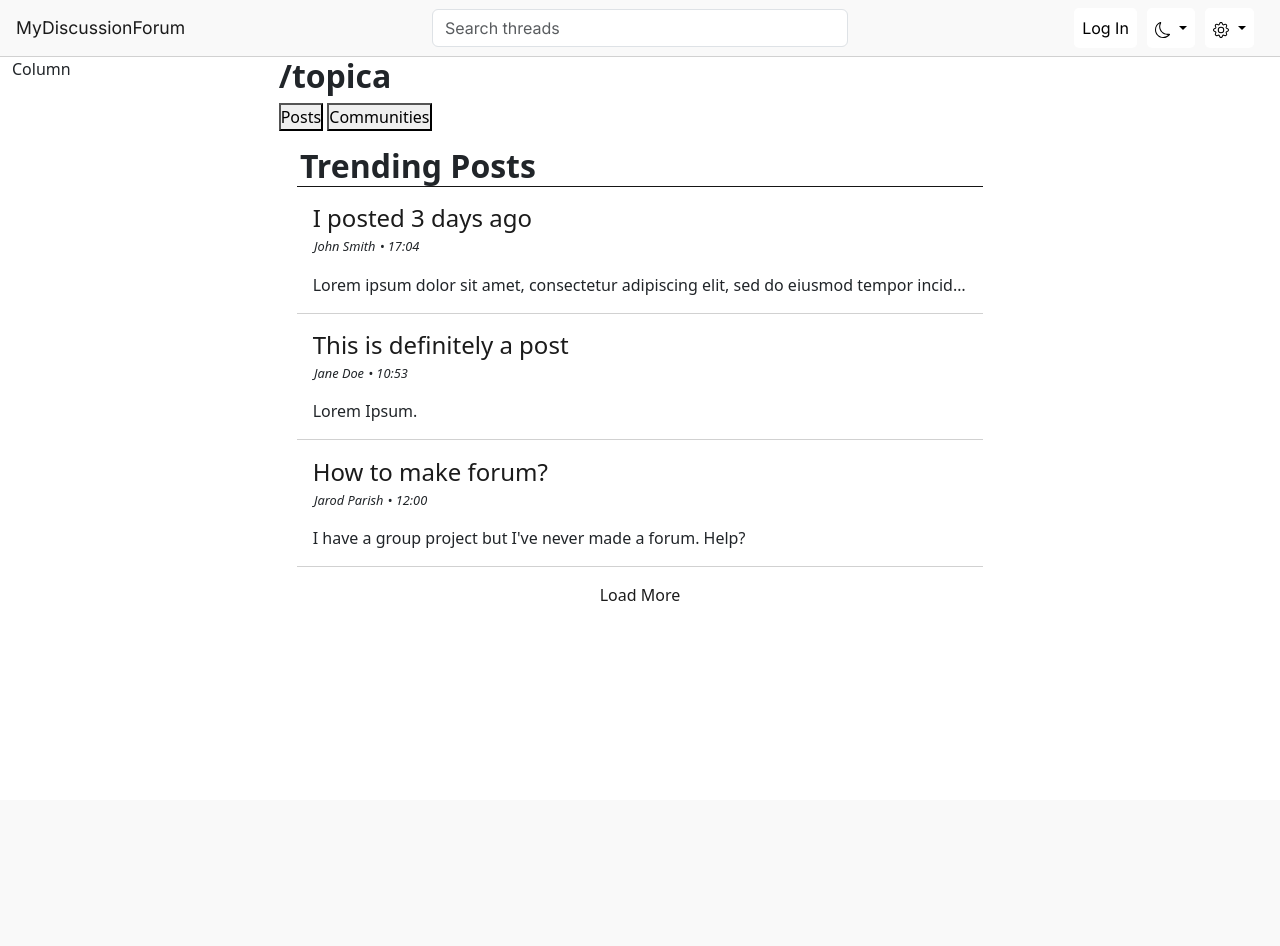
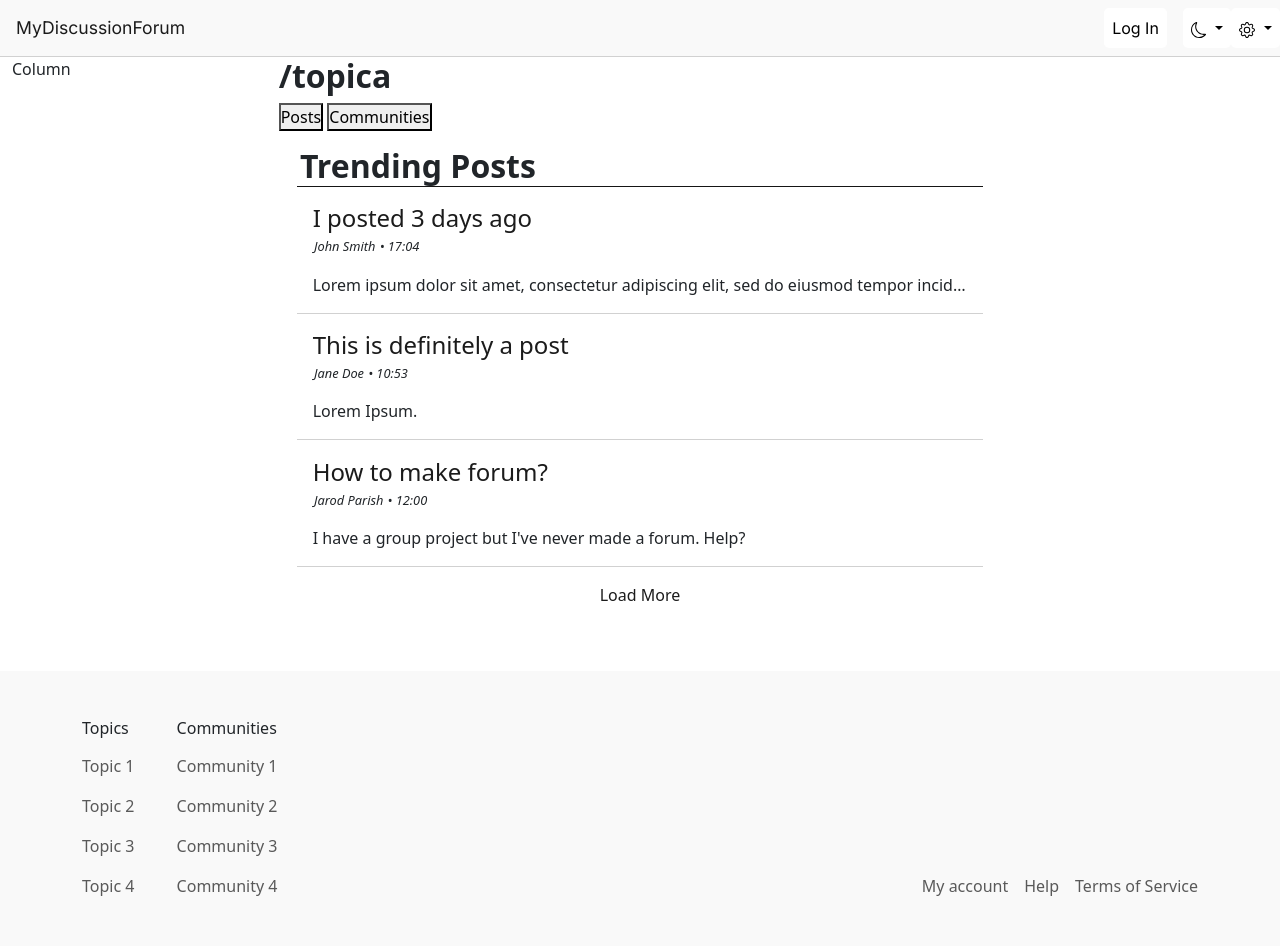
Before and after one commit to ColinLefter/COSC-360-Group-Project, a PHP site: page /pages/topics.html in a window 1280 px wide. Before the commit the page ends 601 px from the top, so only its background shows below. Run offline with PHP 8.4, Linux system fonts and the light colour scheme.

Commit message:
Completed footer, added footer to all pages

```diff
--- /dev/null
+++ b/MyDiscussionForum/components/footer.html
@@ -0,0 +1,63 @@
+<!doctype html>
+<html lang="en">
+  <head>
+    <meta charset="utf-8">
+    <meta name="viewport" content="width=device-width, initial-scale=1">
+    <link rel="stylesheet" type="text/css" href="css/reset.css">
+    <link rel="stylesheet" type="text/css" href="css/styles.css">
+    <link rel="stylesheet" type="text/css" href="css/footer.css">
+    <link rel="preconnect" href="https://fonts.googleapis.com">
+    <link rel="preconnect" href="https://fonts.gstatic.com" crossorigin>
+    <link href="https://fonts.googleapis.com/css2?family=Inter:wght@100;200;300;400;500;600;700;800;900&display=swap" rel="stylesheet">
+    <link href="https://cdn.jsdelivr.net/npm/bootstrap@5.3.2/dist/css/bootstrap.min.css" rel="stylesheet" integrity="sha384-T3c6CoIi6uLrA9TneNEoa7RxnatzjcDSCmG1MXxSR1GAsXEV/Dwwykc2MPK8M2HN" crossorigin="anonymous">
+    <title>MyDiscussionForum</title>
+  </head>
+  <body>
+    <footer class="light-accent">
+      <div class="container">
+        <div class="row">
+          <div class="col-12 d-flex justify-content-between"> <!-- Use Flexbox here -->
+            <div class="footer-content">
+              <h6>Topics</h6>
+              <a href="#">
+                <p>Topic 1</p>
+              </a>
+              <a href="#">
+                <p>Topic 2</p>
+              </a>
+              <a href="#">
+                <p>Topic 3</p>
+              </a>
+              <a href="#">
+                <p>Topic 4</p>
+              </a>
+            </div>
+            <div class="footer-content">
+              <h6>Communities</h6>
+              <a href="#">
+                <p>Community 1</p>
+              </a>
+              <a href="#">
+                <p>Community 2</p>
+              </a>
+              <a href="#">
+                <p>Community 3</p>
+              </a>
+              <a href="#">
+                <p>Community 4</p>
+              </a>
+            </div>
+            <div class="footer-links">
+              <a href="/MyDiscussionForum/pages/myAccount.html">My account</a>
+              <a href="/MyDiscussionForum/pages/help.html">Help</a>
+              <a href="/MyDiscussionForum/pages/termsOfService.html">Terms of Service</a>
+            </div>
+          </div>
+        </div>
+      </div>
+    </footer>
+
+    <script src="functions.js"></script>
+    <script src="https://cdn.jsdelivr.net/npm/bootstrap@5.3.2/dist/js/bootstrap.bundle.min.js" integrity="sha384-C6RzsynM9kWDrMNeT87bh95OGNyZPhcTNXj1NW7RuBCsyN/o0jlpcV8Qyq46cDfL" crossorigin="anonymous"></script>
+  </body>
+</html>
--- a/MyDiscussionForum/components/navbar.html
+++ b/MyDiscussionForum/components/navbar.html
@@ -12,7 +12,7 @@
     <title>MyDiscussionForum</title>
   </head>
 <body>
-<nav class="navbar">
+<nav class="navbar light-accent">
     <div class="navbar-left">
       <a href="/MyDiscussionForum" class="nav-logo">MyDiscussionForum</a>
     </div>
--- a/MyDiscussionForum/css/createAccount.css
+++ b/MyDiscussionForum/css/createAccount.css
@@ -19,7 +19,6 @@
 .create-account-form {
   width: 40%;
   padding: 2em;
-  background-color: hsl(0, 0%, 93%);
   border-radius: 10px;
 }
 
--- /dev/null
+++ b/MyDiscussionForum/css/footer.css
@@ -0,0 +1,49 @@
+footer {
+  display: flex;
+  flex-direction: column;
+  justify-content: flex-end; /* Aligns content to the bottom */
+  margin-top: 3em;
+  padding: 3em; /* Padding around the footer */
+}
+
+.col-12 {
+  display: flex;
+  justify-content: space-between; /* Keeps topics and links spaced apart */
+  align-items: flex-end; /* Aligns items to the bottom */
+}
+
+.footer-links {
+  display: flex;
+  justify-content: flex-end; /* Align links to the right */
+  gap: 1em; /* Adjust spacing between links */
+}
+
+.footer-links a {
+  color: rgb(89, 89, 89);
+}
+
+footer a {
+  text-decoration: none;
+  color: black;
+}
+
+.footer-content p {
+  color: rgb(89, 89, 89);
+  margin-top: 1em;
+  margin-bottom: 1em;
+}
+
+.footer-content p:last-child {
+  margin-bottom: 0; /* Eliminates the bottom margin of the last topic */
+}
+
+/* Indirect spacing override */
+.footer-content, .footer-links {
+  flex-grow: 1;
+  margin-right: -35em; /* Reduces the spacing between the two topics and communities columns */
+}
+
+/* We want to keep the links on the bottom right unaffected by the spacing reduction*/
+.footer-content:last-child, .footer-links:last-child {
+  margin-right: 0;
+}
--- a/MyDiscussionForum/css/login.css
+++ b/MyDiscussionForum/css/login.css
@@ -1,7 +1,6 @@
 .create-account-form {
   width: 30%;
   padding: 2em;
-  background-color: hsl(0, 0%, 93%);
   border-radius: 10px;
 }
 
--- a/MyDiscussionForum/css/styles.css
+++ b/MyDiscussionForum/css/styles.css
@@ -14,8 +14,11 @@
   background-size: cover;
 }
 
+.light-accent {
+  background-color: #f9f9f9;
+}
+
 .navbar {
-  background-color: #f9f9f9;
   display: flex;
   font-family: 'Inter', sans-serif;
   align-items: center;
@@ -347,3 +350,7 @@
 #row {
   display: flex;
 }
+
+.secondary-accent {
+  background-color: hsl(0, 0%, 93%);
+}
--- a/MyDiscussionForum/pages/topics.html
+++ b/MyDiscussionForum/pages/topics.html
@@ -6,6 +6,7 @@
     <link rel="stylesheet" type="text/css" href="../css/reset.css">
     <link rel="stylesheet" type="text/css" href="../css/styles.css">
     <link rel="stylesheet" type="text/css" href="../css/topics.css">
+    <link rel="stylesheet" type="text/css" href="../css/footer.css">
     <link rel="preconnect" href="https://fonts.googleapis.com">
     <link rel="preconnect" href="https://fonts.gstatic.com" crossorigin>
     <link href="https://fonts.googleapis.com/css2?family=Inter:wght@100;200;300;400;500;600;700;800;900&display=swap" rel="stylesheet">
@@ -14,45 +15,7 @@
   </head>
   <body>
     <header class="header">
-      <nav class="navbar">
-        <div class="navbar-left">
-          <a href="#" class="nav-logo">MyDiscussionForum</a>
-        </div>
-
-        <div class="navbar-center">
-          <form class="d-flex" role="search">
-            <input class="form-control search-bar" type="search" placeholder="Search threads" aria-label="Search">
-          </form>
-        </div>
-
-        <div class="navbar-right">
-          <button href="#logIn" class="primary-button">Log In</button>
-          <div>
-            <button class="btn-secondary dropdown-toggle primary-button" type="button" data-bs-toggle="dropdown" aria-expanded="false">
-              <svg xmlns="http://www.w3.org/2000/svg" width="16" height="16" fill="currentColor" class="bi bi-gear" viewBox="0 0 16 16" id="themeIcon">
-                <path d="M6 .278a.77.77 0 0 1 .08.858 7.2 7.2 0 0 0-.878 3.46c0 4.021 3.278 7.277 7.318 7.277q.792-.001 1.533-.16a.79.79 0 0 1 .81.316.73.73 0 0 1-.031.893A8.35 8.35 0 0 1 8.344 16C3.734 16 0 12.286 0 7.71 0 4.266 2.114 1.312 5.124.06A.75.75 0 0 1 6 .278M4.858 1.311A7.27 7.27 0 0 0 1.025 7.71c0 4.02 3.279 7.276 7.319 7.276a7.32 7.32 0 0 0 5.205-2.162q-.506.063-1.029.063c-4.61 0-8.343-3.714-8.343-8.29 0-1.167.242-2.278.681-3.286"/>
-              </svg>
-            </button>
-            <ul class="dropdown-menu dropdown-menu-end custom-dropdown">
-              <li><button onClick="setTheme('light')" class="dropdown-item custom-dropdown">Light</button></li>
-              <li><button onClick="setTheme('dark')" class="dropdown-item custom-dropdown">Dark</button></li>
-            </ul>
-          </div>
-
-          <div>
-            <button class="btn-secondary dropdown-toggle primary-button" type="button" data-bs-toggle="dropdown" aria-expanded="false">
-              <svg xmlns="http://www.w3.org/2000/svg" width="16" height="16" fill="currentColor" class="bi bi-gear" viewBox="0 0 16 16">
-                <path d="M8 4.754a3.246 3.246 0 1 0 0 6.492 3.246 3.246 0 0 0 0-6.492M5.754 8a2.246 2.246 0 1 1 4.492 0 2.246 2.246 0 0 1-4.492 0"/>
-                <path d="M9.796 1.343c-.527-1.79-3.065-1.79-3.592 0l-.094.319a.873.873 0 0 1-1.255.52l-.292-.16c-1.64-.892-3.433.902-2.54 2.541l.159.292a.873.873 0 0 1-.52 1.255l-.319.094c-1.79.527-1.79 3.065 0 3.592l.319.094a.873.873 0 0 1 .52 1.255l-.16.292c-.892 1.64.901 3.434 2.541 2.54l.292-.159a.873.873 0 0 1 1.255.52l.094.319c.527 1.79 3.065 1.79 3.592 0l.094-.319a.873.873 0 0 1 1.255-.52l.292.16c1.64.893 3.434-.902 2.54-2.541l-.159-.292a.873.873 0 0 1 .52-1.255l.319-.094c1.79-.527 1.79-3.065 0-3.592l-.319-.094a.873.873 0 0 1-.52-1.255l.16-.292c.893-1.64-.902-3.433-2.541-2.54l-.292.159a.873.873 0 0 1-1.255-.52zm-2.633.283c.246-.835 1.428-.835 1.674 0l.094.319a1.873 1.873 0 0 0 2.693 1.115l.291-.16c.764-.415 1.6.42 1.184 1.185l-.159.292a1.873 1.873 0 0 0 1.116 2.692l.318.094c.835.246.835 1.428 0 1.674l-.319.094a1.873 1.873 0 0 0-1.115 2.693l.16.291c.415.764-.42 1.6-1.185 1.184l-.291-.159a1.873 1.873 0 0 0-2.693 1.116l-.094.318c-.246.835-1.428.835-1.674 0l-.094-.319a1.873 1.873 0 0 0-2.692-1.115l-.292.16c-.764.415-1.6-.42-1.184-1.185l.159-.291A1.873 1.873 0 0 0 1.945 8.93l-.319-.094c-.835-.246-.835-1.428 0-1.674l.319-.094A1.873 1.873 0 0 0 3.06 4.377l-.16-.292c-.415-.764.42-1.6 1.185-1.184l.292.159a1.873 1.873 0 0 0 2.692-1.115z"/>
-              </svg>
-            </button>
-            <ul class="dropdown-menu dropdown-menu-end custom-dropdown">
-              <li><a class="dropdown-item custom-dropdown" href="#">Settings</a></li>
-              <li><a class="dropdown-item custom-dropdown"  href="#">My account</a></li>
-            </ul>
-          </div>
-        </div>
-      </nav>
+      <div id="navbar-placeholder"></div>
     </header>
 
     <!-- Featured post, announcement message, etc could go here -->
@@ -124,13 +87,20 @@
       </div>
     </div>
 
-
-
-    <footer>
-
-    </footer>
+    <div id="footer-placeholder"></div>
 
     <script src="functions.js"></script>
     <script src="https://cdn.jsdelivr.net/npm/bootstrap@5.3.2/dist/js/bootstrap.bundle.min.js" integrity="sha384-C6RzsynM9kWDrMNeT87bh95OGNyZPhcTNXj1NW7RuBCsyN/o0jlpcV8Qyq46cDfL" crossorigin="anonymous"></script>
+    <script src="https://ajax.googleapis.com/ajax/libs/jquery/3.7.1/jquery.min.js"></script>
+    <script>
+      $(function(){
+        $("#navbar-placeholder").load("/MyDiscussionForum/components/navbar.html");
+      });
+    </script>
+    <script>
+      $(function(){
+        $("#footer-placeholder").load("/MyDiscussionForum/components/footer.html");
+      });
+    </script>
   </body>
 </html>
```
Also changed, not shown: MyDiscussionForum/index.html (+6 -5 lines), MyDiscussionForum/pages/community.html (+6 -4 lines), MyDiscussionForum/pages/createAccount.html (+9 -1 lines), MyDiscussionForum/pages/help.html (+8 -0 lines), MyDiscussionForum/pages/login.html (+9 -1 lines), MyDiscussionForum/pages/moderatorDashboard.html (+8 -0 lines), MyDiscussionForum/pages/myAccount.html (+8 -0 lines), MyDiscussionForum/pages/searchResults.html (+8 -0 lines), MyDiscussionForum/pages/seniorAdminDashboard.html (+8 -0 lines), MyDiscussionForum/pages/termsOfService.html (+8 -0 lines).
